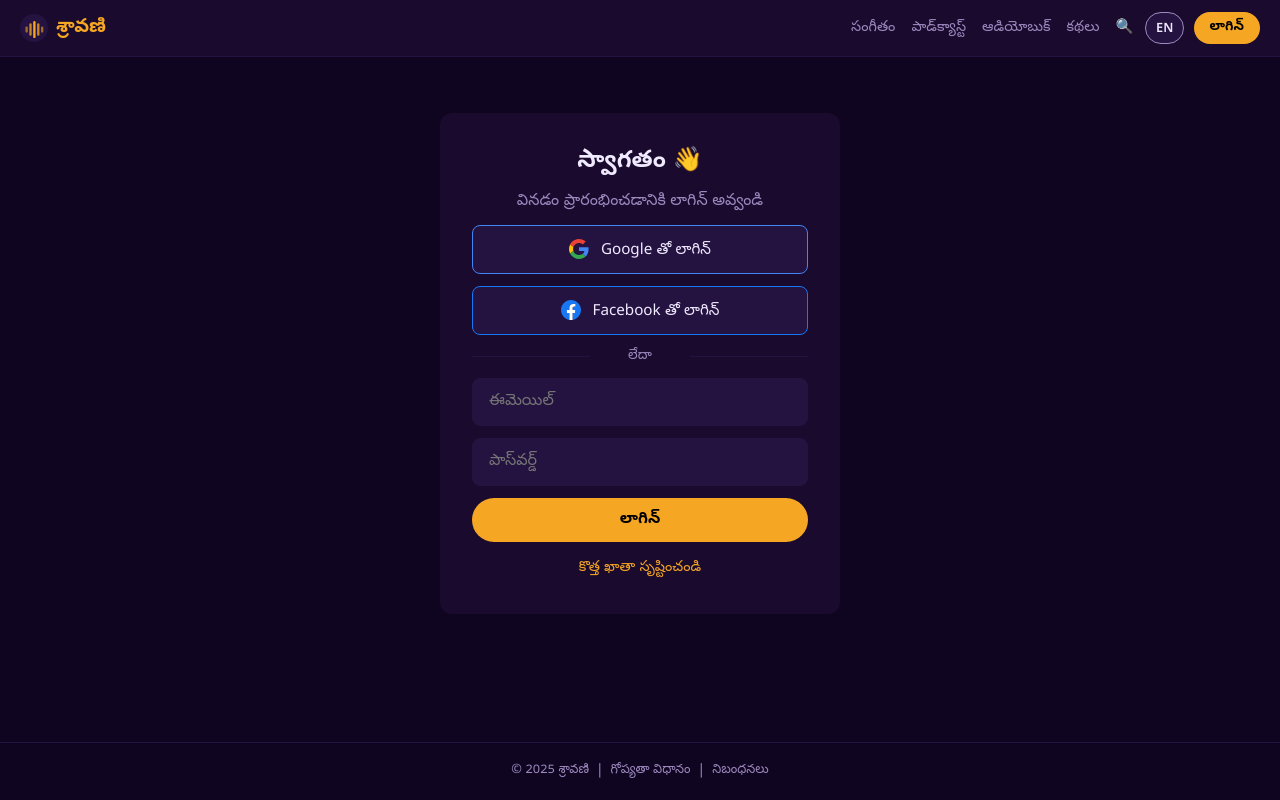
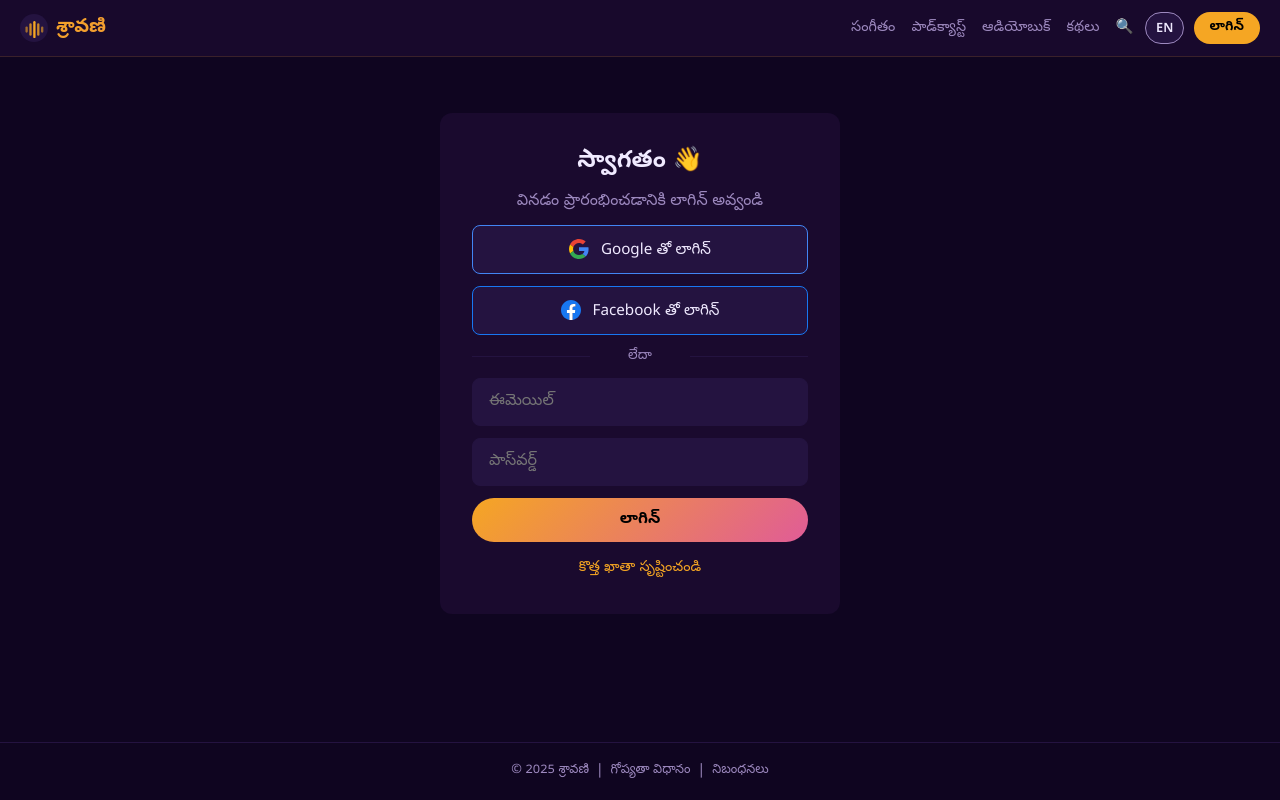
Before and after one commit to mvkrishna86/telugu-audio-platform, a FastAPI app: page /login?next=/admin in a window 1280 px wide. Run offline with FastAPI, Linux system fonts and the light colour scheme; some libraries are stand-ins or nearby versions.

Commit message:
High-impact UI enhancements: glass, gradient, animation
1. Glassmorphism cards — frosted glass with backdrop blur + gold border glow
2. Gradient accent — gold-to-pink on buttons, player, badges, titles
3. Animated sound wave logo — bars bounce when audio is playing
4. Smooth page fade-in — main content fades in on every page load
5. Card hover glow + image zoom — gold glow and subtle image scale on hover

Co-Authored-By: Claude <noreply@anthropic.com>

```diff
--- a/app/static/css/style.css
+++ b/app/static/css/style.css
@@ -12,6 +12,10 @@
   --font: 'Noto Sans Telugu', 'Noto Sans', sans-serif;
   --bottom-nav-h: 64px;
   --player-h: 72px;
+  --gradient: linear-gradient(135deg, #f5a623, #e05c97);
+  --glass-bg: rgba(36, 19, 64, 0.6);
+  --glass-border: rgba(245, 166, 35, 0.15);
+  --glow: 0 0 20px rgba(245, 166, 35, 0.15);
 }
 
 /* ── Reset ── */
@@ -340,3 +344,136 @@ button { cursor: pointer; font-family: var(--font); }
   .nav-links { gap: 0.6rem; }
   .nav-links a { font-size: 0.85rem; }
 }
+
+/* ════════════════════════════════════════════
+   HIGH-IMPACT UI ENHANCEMENTS
+   ════════════════════════════════════════════ */
+
+/* 1 ── Glassmorphism content cards */
+.content-card {
+  background: var(--glass-bg);
+  backdrop-filter: blur(12px);
+  -webkit-backdrop-filter: blur(12px);
+  border: 1px solid var(--glass-border);
+  border-radius: var(--radius);
+  overflow: hidden;
+  transition: transform .25s ease, box-shadow .25s ease, border-color .25s ease;
+}
+.content-card:hover {
+  transform: translateY(-6px);
+  box-shadow: var(--glow), 0 16px 40px rgba(0,0,0,0.4);
+  border-color: rgba(245, 166, 35, 0.4);
+}
+
+/* 2 ── Gradient accent on buttons */
+.btn-primary {
+  background: var(--gradient);
+  border: none;
+  position: relative;
+  overflow: hidden;
+}
+.btn-primary::after {
+  content: '';
+  position: absolute; inset: 0;
+  background: rgba(255,255,255,0.08);
+  opacity: 0;
+  transition: opacity .2s;
+}
+.btn-primary:hover::after { opacity: 1; }
+.btn-primary:hover { opacity: 1; }
+
+.btn-play {
+  background: var(--gradient);
+}
+
+#btn-play-pause {
+  background: var(--gradient);
+}
+
+/* 3 ── Animated sound wave logo when playing */
+.nav-logo { animation: none; }
+body.is-playing .nav-logo .wave-bar { animation: wave-bounce 0.8s ease-in-out infinite alternate; }
+body.is-playing .nav-logo .wave-bar:nth-child(1) { animation-delay: 0s; }
+body.is-playing .nav-logo .wave-bar:nth-child(2) { animation-delay: 0.15s; }
+body.is-playing .nav-logo .wave-bar:nth-child(3) { animation-delay: 0.3s; }
+body.is-playing .nav-logo .wave-bar:nth-child(4) { animation-delay: 0.15s; }
+body.is-playing .nav-logo .wave-bar:nth-child(5) { animation-delay: 0s; }
+
+@keyframes wave-bounce {
+  from { transform: scaleY(0.4); }
+  to   { transform: scaleY(1.0); }
+}
+
+/* 4 ── Smooth page fade-in */
+@keyframes page-fade-in {
+  from { opacity: 0; transform: translateY(8px); }
+  to   { opacity: 1; transform: translateY(0); }
+}
+.main-content {
+  animation: page-fade-in 0.35s ease forwards;
+}
+
+/* 5 ── Gradient glow on cards hover */
+.content-card img {
+  transition: transform .3s ease;
+}
+.content-card:hover img {
+  transform: scale(1.04);
+}
+
+/* ── Gradient accents on other elements ── */
+.nav-brand { background: var(--gradient); -webkit-background-clip: text; -webkit-text-fill-color: transparent; background-clip: text; }
+.section-title { background: var(--gradient); -webkit-background-clip: text; -webkit-text-fill-color: transparent; background-clip: text; display: inline-block; }
+.player-chapter-badge { background: var(--gradient); }
+.ep-active { background: rgba(245,166,35,0.08); border-left: 3px solid transparent; border-image: var(--gradient) 1; }
+.badge-green { background: linear-gradient(135deg, #1a4a2e, #1a3a1a); }
+
+/* ── Glassmorphism mini-player ── */
+.mini-player {
+  background: rgba(26, 10, 46, 0.85);
+  backdrop-filter: blur(20px);
+  -webkit-backdrop-filter: blur(20px);
+  border-top: 1px solid var(--glass-border);
+}
+
+/* ── Glassmorphism navbar ── */
+.navbar {
+  background: rgba(26, 10, 46, 0.9);
+  backdrop-filter: blur(16px);
+  -webkit-backdrop-filter: blur(16px);
+  border-bottom: 1px solid var(--glass-border);
+}
+
+/* ── Gradient seek bar ── */
+#player-seek {
+  height: 4px;
+  border-radius: 2px;
+}
+
+/* ── Glowing active episode row ── */
+.episode-row {
+  transition: background .2s, border-color .2s;
+}
+
+/* ── Category card gradient on hover ── */
+.category-card {
+  transition: background .25s, color .25s, box-shadow .25s;
+}
+.category-card:hover {
+  background: var(--gradient);
+  color: #000;
+  box-shadow: var(--glow);
+}
+
+/* ── Stat card glow ── */
+.stat-num {
+  background: var(--gradient);
+  -webkit-background-clip: text;
+  -webkit-text-fill-color: transparent;
+  background-clip: text;
+}
+
+/* ── Bottom nav gradient active ── */
+.bottom-nav a.active { color: var(--accent); }
+.bottom-nav a .bn-icon { transition: transform .2s; }
+.bottom-nav a:hover .bn-icon { transform: translateY(-2px); }
--- a/app/static/js/player.js
+++ b/app/static/js/player.js
@@ -152,10 +152,12 @@ audio.addEventListener('ended', () => {
 
 audio.addEventListener('pause', () => {
   document.getElementById('btn-play-pause').textContent = '▶';
+  document.body.classList.remove('is-playing');
 });
 
 audio.addEventListener('play', () => {
   document.getElementById('btn-play-pause').textContent = '⏸';
+  document.body.classList.add('is-playing');
 });
 
 async function savePositionToServer() {
@@ -179,3 +181,14 @@ window.addEventListener('beforeunload', savePositionToServer);
 if ('serviceWorker' in navigator) {
   navigator.serviceWorker.register('/static/sw.js').catch(() => {});
 }
+
+// Highlight active bottom nav item
+(function() {
+  const path = window.location.pathname;
+  document.querySelectorAll('.bottom-nav a').forEach(a => {
+    const href = a.getAttribute('href');
+    if (href === '/' ? path === '/' : path.startsWith(href)) {
+      a.classList.add('active');
+    }
+  });
+})();
```
Also changed, not shown: app/static/icons/logo.svg.
